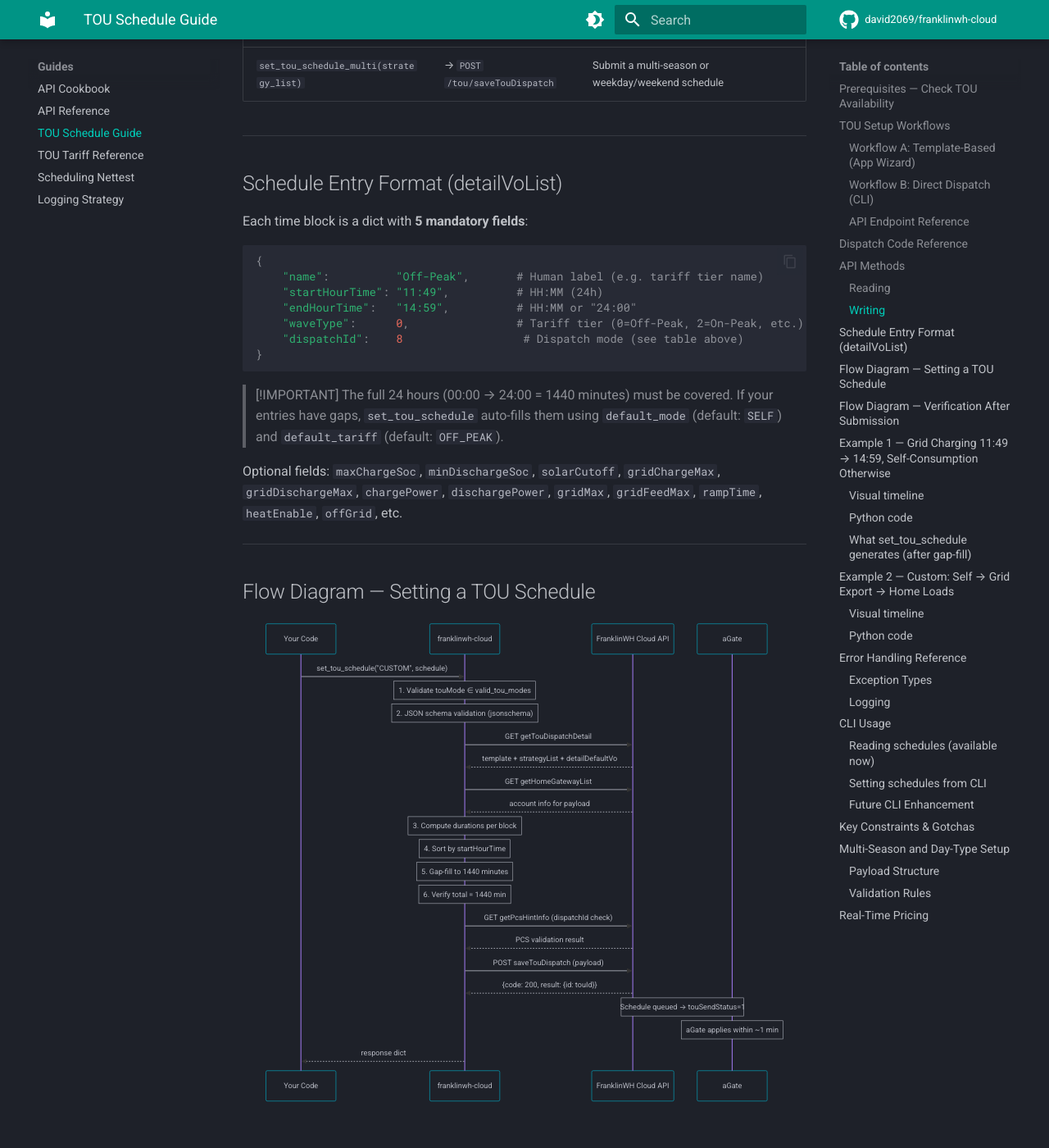
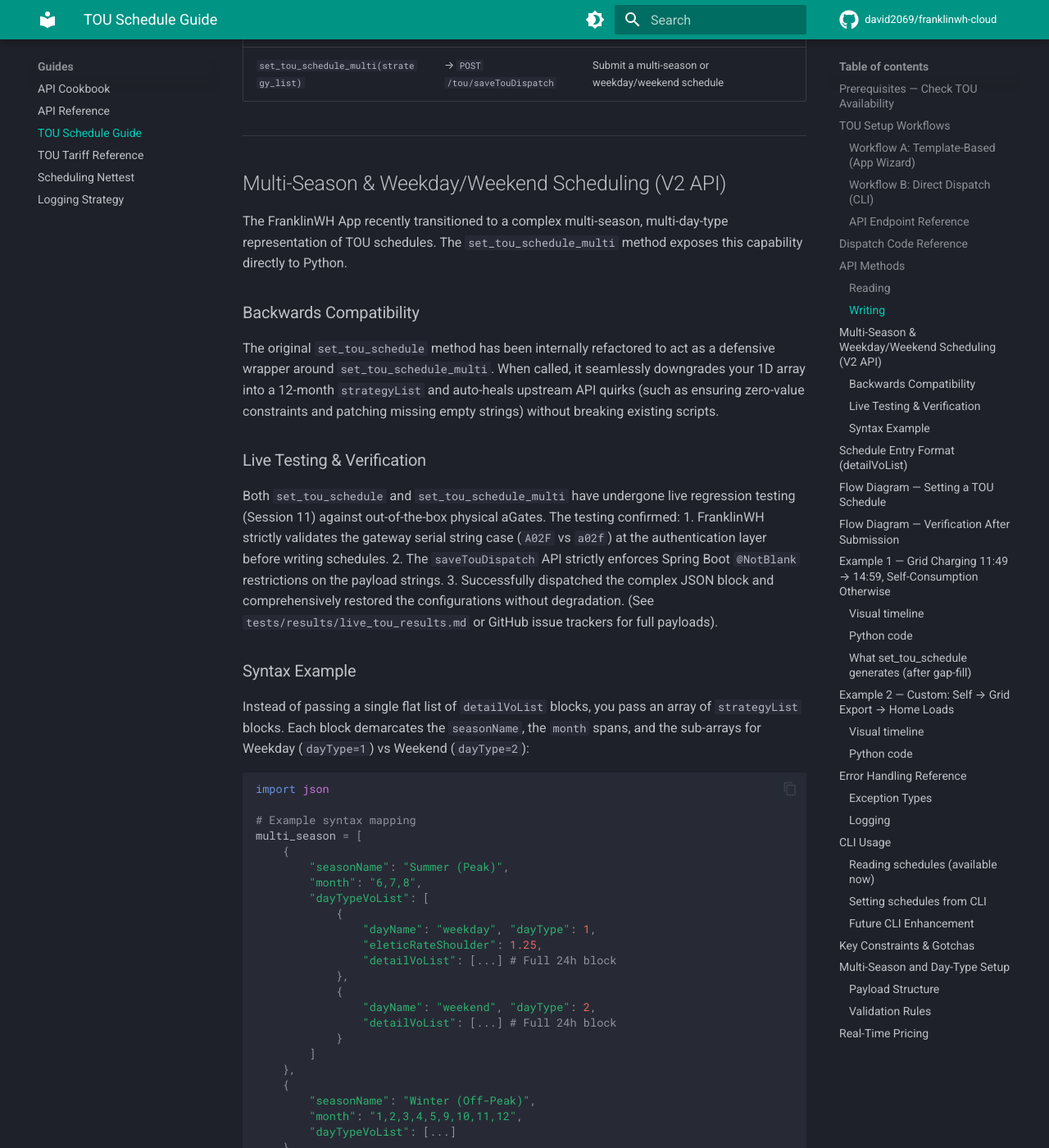
Before and after one commit to david2069/franklinwh-cloud, an MkDocs documentation site: the page built from docs/TOU_SCHEDULE_GUIDE.md, in a window 1280 px wide and 1400 px high, scrolled down 6530 px. Shown: the whole window at 82% size. Built offline with MkDocs 1.6.1 and Material for MkDocs 9.7.7, drawn with Linux system fonts in a browser that asks for light colours; comment, search, counter and statistics services are not loaded; some of the changed text lies outside the part shown.

Commit message:
docs(tou): detail set_tou_schedule_multi multi-season syntax and backwards compatibility

````diff
--- a/docs/TOU_SCHEDULE_GUIDE.md
+++ b/docs/TOU_SCHEDULE_GUIDE.md
@@ -164,6 +164,55 @@ Wave types (tariff periods): `OFF_PEAK=0`, `MID_PEAK=1`, `ON_PEAK=2`, `SUPER_OFF
 |--------|----------|---------|
 | `set_tou_schedule(touMode, touSchedule)` | → `POST /tou/saveTouDispatch` | Set a single 24h schedule for all days/months |
 | `set_tou_schedule_multi(strategy_list)` | → `POST /tou/saveTouDispatch` | Submit a multi-season or weekday/weekend schedule |
+
+---
+
+## Multi-Season & Weekday/Weekend Scheduling (V2 API)
+
+The FranklinWH App recently transitioned to a complex multi-season, multi-day-type representation of TOU schedules. The `set_tou_schedule_multi` method exposes this capability directly to Python.
+
+### Backwards Compatibility
+The original `set_tou_schedule` method has been internally refactored to act as a defensive wrapper around `set_tou_schedule_multi`. When called, it seamlessly downgrades your 1D array into a 12-month `strategyList` and auto-heals upstream API quirks (such as ensuring zero-value constraints and patching missing empty strings) without breaking existing scripts.
+
+### Live Testing & Verification
+Both `set_tou_schedule` and `set_tou_schedule_multi` have undergone live regression testing (Session 11) against out-of-the-box physical aGates. The testing confirmed:
+1. FranklinWH strictly validates the gateway serial string case (`A02F` vs `a02f`) at the authentication layer before writing schedules.
+2. The `saveTouDispatch` API strictly enforces Spring Boot `@NotBlank` restrictions on the payload strings.
+3. Successfully dispatched the complex JSON block and comprehensively restored the configurations without degradation. (See `tests/results/live_tou_results.md` or GitHub issue trackers for full payloads).
+
+### Syntax Example
+Instead of passing a single flat list of `detailVoList` blocks, you pass an array of `strategyList` blocks. Each block demarcates the `seasonName`, the `month` spans, and the sub-arrays for Weekday (`dayType=1`) vs Weekend (`dayType=2`):
+
+```python
+import json
+
+# Example syntax mapping
+multi_season = [
+    {
+        "seasonName": "Summer (Peak)",
+        "month": "6,7,8",
+        "dayTypeVoList": [
+            {
+                "dayName": "weekday", "dayType": 1,
+                "eleticRateShoulder": 1.25,
+                "detailVoList": [...] # Full 24h block
+            },
+            {
+                "dayName": "weekend", "dayType": 2,
+                "detailVoList": [...] # Full 24h block
+            }
+        ]
+    },
+    {
+        "seasonName": "Winter (Off-Peak)",
+        "month": "1,2,3,4,5,9,10,11,12",
+        "dayTypeVoList": [...]
+    }
+]
+
+# Dispatches seamlessly
+await client.set_tou_schedule_multi(multi_season)
+```
 
 ---
 
````
